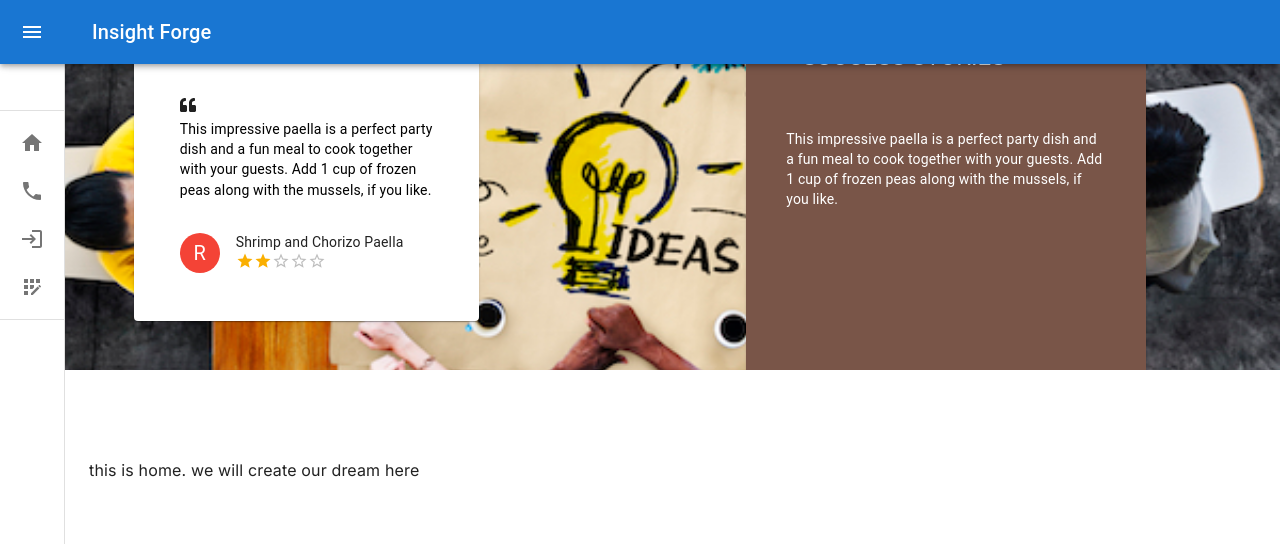
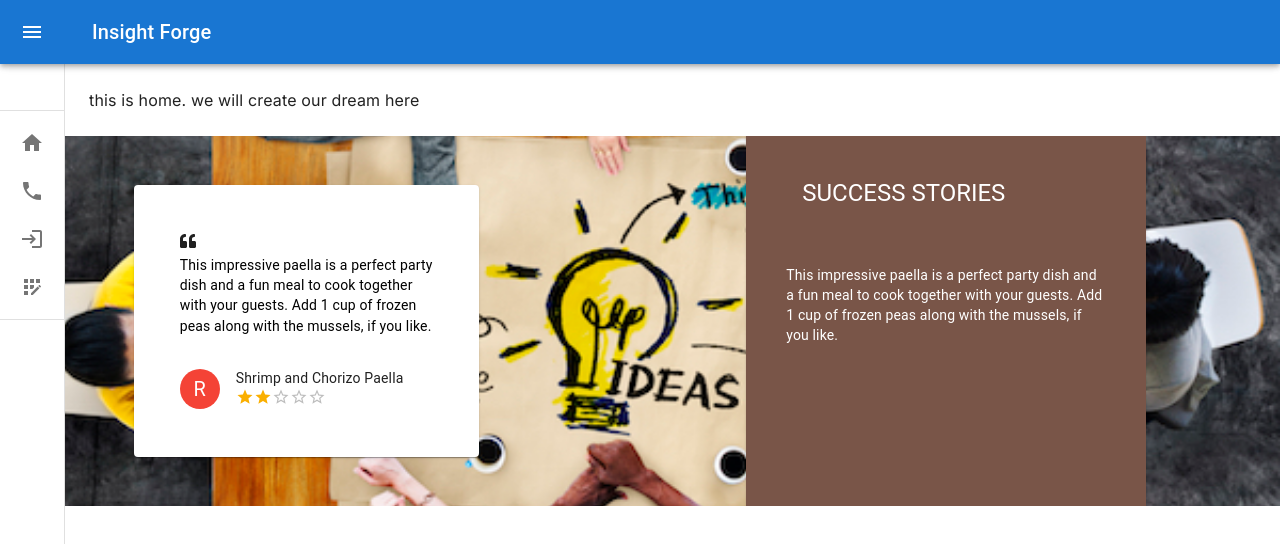
Before and after one commit to Mahmuda-14/Insight-Forge, a Next.js app: page / in a window 1280 px wide. Shown: the top 544 px of the page. Built offline with nearby package versions, Linux system fonts and the light colour scheme.

Commit message:
modified code

```diff
--- a/src/app/layout.js
+++ b/src/app/layout.js
@@ -1,7 +1,9 @@
+/* eslint-disable react/no-children-prop */
 import { Inter } from 'next/font/google'
 import './globals.css'
 import Review from '@/Components/Review'
-import Navbar from '@/components/shared/Navbar'
+import Navbar from '@/Components/shared/Navbar'
+
 
 const inter = Inter({ subsets: ['latin'] })
 
@@ -14,12 +16,12 @@ export default function RootLayout({ children }) {
   return (
     <html lang="en">
       <body className={inter.className}>
-        <Review></Review></body>
+      <Navbar children={children}>
+        </Navbar>
+        <Review></Review>
+        </body>
 
-      <body className={inter.className}>
-        <Navbar children={children}>
-        </Navbar>
-        </body>
+
     </html>
   )
 }
--- a/src/components/shared/Navbar.js
+++ b/src/components/shared/Navbar.js
@@ -117,7 +117,8 @@ const navItems = [
   },
 ]
 
-export default function MiniDrawer({children}) {
+const Navbar =({children})=> {
+
   const theme = useTheme();
   const [open, setOpen] = React.useState(false);
 
@@ -197,3 +198,6 @@ export default function MiniDrawer({children}) {
     </Box>
   );
 }
+
+
+export default Navbar;
```
